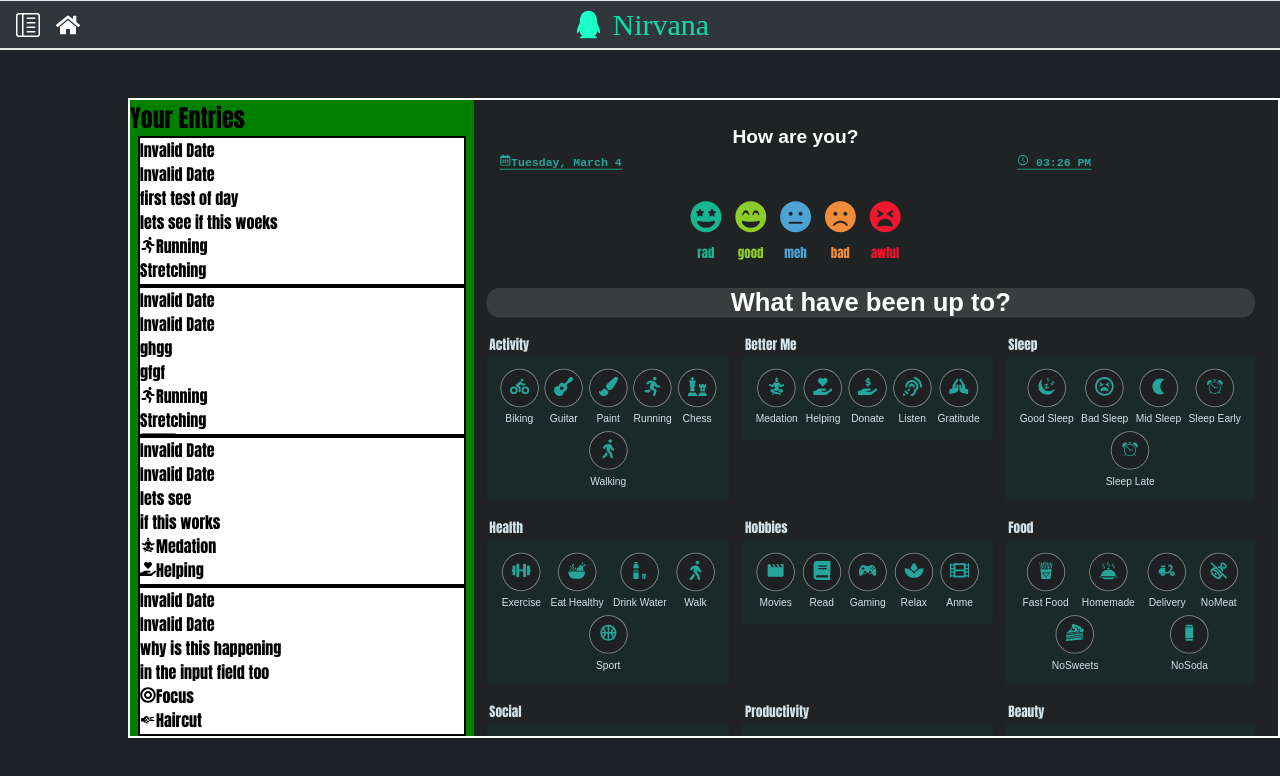
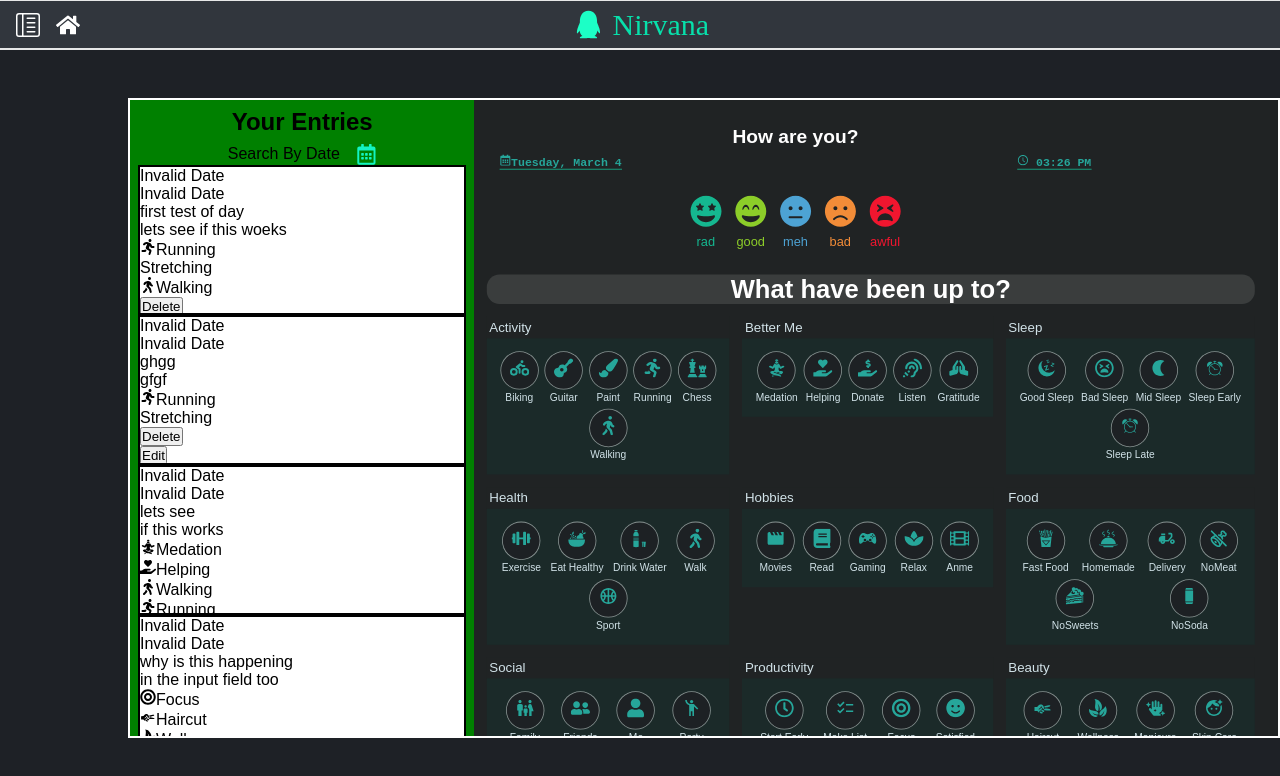
Before and after one commit to RishabhKumarDev/Nirvana, a React (Vite) app: page /history in a window 1280 px wide. Shown: the top 776 px of the page. Built offline with nearby package versions, Linux system fonts and the light colour scheme; data requests are answered from the project's data file.

Commit message:
added calendar componet and toggle now working on filter by date

```diff
--- a/data/db.json
+++ b/data/db.json
@@ -165,6 +165,18 @@
       "content": "to chekc it it work",
       "selectedEmojis": [],
       "selectedCoverEmoji": ""
+    },
+    {
+      "id": "bee3",
+      "date": "2025-03-15T02:02:32.946Z",
+      "title": "test 1",
+      "content": "of the day just checking everything",
+      "selectedEmojis": [
+        "Biking",
+        "Gaming",
+        "Haircut"
+      ],
+      "selectedCoverEmoji": "good"
     }
   ]
 }
--- /dev/null
+++ b/src/components/calendar/Calendar.css
@@ -0,0 +1,17 @@
+.actual-calendar-wrap{
+    background-color: red;
+    position: fixed;
+    left: 0;
+    top: 0;
+    width: 300px;
+}
+.actual-calendar{
+    width: 250px;
+    height: 250px;
+}
+.show{
+    display: block;
+}
+.hide{
+    display: none;
+}
--- /dev/null
+++ b/src/components/calendar/Calendar.jsx
@@ -0,0 +1,18 @@
+import Calendar from 'react-calendar'
+import '../calendar/Calendar.css'
+const CalendarDisplay = ({calendarVisible , setCalendarVisible}) => {
+    return (
+        <div className={`actual-calendar-wrap ${calendarVisible ? "show" : "hide"}`}>
+        <span className='actual-calendar'>
+        <Calendar
+        onClickDay={(value)=>{
+            console.log(value);
+            setCalendarVisible(false)}}
+        />
+
+        </span>
+        </div>
+     );
+}
+
+export default CalendarDisplay;
--- a/src/index.css
+++ b/src/index.css
@@ -2,7 +2,7 @@
     margin: 0;
     padding: 0;
     box-sizing: border-box;
-    font-family: nunito , Impact, Haettenschweiler, 'Arial Narrow Bold', sans-serif;
+    font-family:    'Arial Narrow Bold', sans-serif;
     text-decoration: none;
 }
 body{
--- a/src/pages/HistoryPage.jsx
+++ b/src/pages/HistoryPage.jsx
@@ -2,6 +2,9 @@
 import InputPage from "./InputPage";
 import { useNotes } from "../components/NotesContext";
 import { iconCategory, CoverEmojis } from "../components/IconsContainer";
+import { FaRegCalendarAlt } from "react-icons/fa";
+import CalendarDisplay from "../components/calendar/Calendar";
+import { useState } from "react";
 const HistoryPage = () => {
     const {notes,deleteNote,handleEdit,formatDate,formatTime} = useNotes();
 
@@ -9,7 +12,6 @@
 
             const emoji = CoverEmojis.find((e) => e.name === name);
             if(emoji) return emoji.icon;
-
     }
     const findIcon=(name)=>{
         for(let category of iconCategory){
@@ -18,14 +20,24 @@
         }
         return null;
     }
+    const [calendarVisible,setCalendarVisible] = useState(false);
 
 //# the error is happening because the json structure got changed
 
     return (
         <>
+        <CalendarDisplay calendarVisible={calendarVisible} setCalendarVisible={setCalendarVisible} />
         <div className="history-wrap">
             <div className="history-list">
+                <div className="heading-history">
                 <h2>Your Entries</h2>
+                </div>
+                <div className="calendar-icon-wrap">
+                    <p>Search By Date </p><span className="calendar-icon">
+                        <FaRegCalendarAlt
+                        onClick={()=> setCalendarVisible(true)}
+                    /></span>
+                </div>
                 <ul className="notes-list">
                     {notes.map((note)=>(
                         <li
@@ -49,7 +61,7 @@
                              <div className="delete-btn"><button onClick={()=>deleteNote(note.id)}>Delete</button></div>
                              <div className="edit-btn"><button onClick={() => handleEdit(note)}>Edit</button></div>
 
-                             {console.log(note)}
+
                             </div>
                         </li>
                     ))}
--- a/src/styles/HistoryPage.css
+++ b/src/styles/HistoryPage.css
@@ -6,6 +6,16 @@
     width: 90vw;
     height: 80vh;
     /* overflow: auto; */
+}
+.heading-history{
+    margin: 0.5rem 0 0.5rem;
+
+    display: flex;
+    align-items: center;
+    justify-content: center;
+}
+.heading-history h2{
+    font-family: sans-serif;
 }
 .history-list{
     overflow: auto;
@@ -23,6 +33,18 @@
     align-items: center;
     justify-self: center;
     background-color: #202324;
+}
+.calendar-icon-wrap{
+    display: flex;
+    align-items: center;
+    justify-content: center;
+    gap: 1rem;
+}
+.calendar-icon{
+    font-size: 1.3rem;
+    color: #12f4c3;
+    display: flex;
+    align-content: center;
 }
 .input-container{
     transform: scale(0.8);
--- a/src/styles/SideBar.css
+++ b/src/styles/SideBar.css
@@ -11,8 +11,8 @@
 
 }
 .side-bar-shadow.open {
-  background: rgba(0, 0, 0, 0.5);
-  /* background-color: rebeccapurple; */
+  /* background: rgba(0, 0, 0, 0.5); */
+  background-color: rebeccapurple;
   opacity: 1;
   visibility: visible;
 }
```
